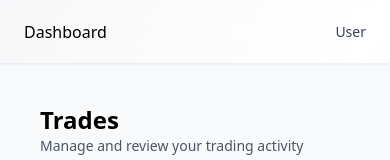
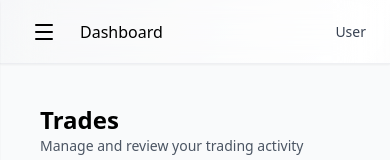
Before and after one commit to MyStack001/pipsoul-dashboard, a Next.js app: page /trades in a window 390 px wide. Shown: the top 160 px of the page. Built offline with nearby package versions, Linux system fonts and the light colour scheme.

Commit message:
Implement responsive dashboard layout and mobile navigation

```diff
--- a/src/app/(protected)/layout.tsx
+++ b/src/app/(protected)/layout.tsx
@@ -1,3 +1,7 @@
+"use client";
+
+import { useState } from "react";
+
 import Sidebar from "@/components/layout/Sidebar";
 import Topbar from "@/components/layout/Topbar";
 
@@ -6,24 +10,70 @@ export default function DashboardLayout({
 }: {
   children: React.ReactNode;
 }) {
+  const [sidebarOpen, setSidebarOpen] = useState(false);
+
   return (
     <div className="flex h-screen overflow-hidden">
 
-      {/* Sidebar - Desktop only */}
+      {/* Desktop Sidebar */}
       <aside className="hidden md:block fixed left-0 top-0 h-screen w-60">
         <Sidebar />
+      </aside>
+
+      {/* Mobile Backdrop */}
+      {sidebarOpen && (
+        <div
+          onClick={() => setSidebarOpen(false)}
+          className="
+            fixed inset-0 z-40
+            bg-black/50
+            md:hidden
+          "
+        />
+      )}
+
+      {/* Mobile Sidebar */}
+      <aside
+        className={`
+          fixed top-0 left-0 z-50 h-screen w-60
+          transform transition-transform duration-300 ease-in-out
+          md:hidden
+
+          ${
+            sidebarOpen
+              ? "translate-x-0"
+              : "-translate-x-full"
+          }
+        `}
+      >
+        <Sidebar
+          onClose={() => setSidebarOpen(false)}
+        />
       </aside>
 
       {/* Right Section */}
       <div className="flex min-w-0 flex-1 flex-col md:ml-60">
 
         {/* Topbar */}
-        <header className="fixed top-0 left-0 right-0 z-50 md:left-60">
-          <Topbar />
+        <header className="fixed top-0 left-0 right-0 z-30 md:left-60">
+          <Topbar
+            onMenuClick={() =>
+              setSidebarOpen(true)
+            }
+          />
         </header>
 
         {/* Main Content */}
-        <main className="mt-16 h-[calc(100vh-4rem)] overflow-y-auto overflow-x-hidden p-4 md:p-6 bg-gray-50 dark:bg-[#0B0F19]">
+        <main
+          className="
+            mt-16
+            h-[calc(100vh-4rem)]
+            overflow-y-auto
+            overflow-x-hidden
+            p-4 md:p-6
+            bg-gray-50 dark:bg-[#0B0F19]
+          "
+        >
           {children}
         </main>
 
--- a/src/components/layout/Sidebar.tsx
+++ b/src/components/layout/Sidebar.tsx
@@ -13,7 +13,11 @@ import {
 } from "lucide-react";
 import Image from "next/image";
 
-export default function Sidebar() {
+export default function Sidebar({
+  onClose,
+}: {
+  onClose?: () => void;
+}) {
   const pathname = usePathname();
   const [isDark, setIsDark] = useState(false);
 
@@ -79,9 +83,10 @@ export default function Sidebar() {
 
           return (
             <a
-              key={item.name}
-              href={item.href}
-              className={`
+  key={item.name}
+  href={item.href}
+  onClick={onClose}
+  className={`
                 flex items-center gap-3 px-3 py-2 rounded-lg transition-all duration-200
 
                 ${
--- a/src/components/layout/Topbar.tsx
+++ b/src/components/layout/Topbar.tsx
@@ -1,6 +1,12 @@
 "use client";
 
-export default function Topbar() {
+import { Menu } from "lucide-react";
+
+export default function Topbar({
+  onMenuClick,
+}: {
+  onMenuClick?: () => void;
+}) {
   return (
     <div
       className="
@@ -10,13 +16,29 @@ export default function Topbar() {
         border-b border-gray-200/60 dark:border-white/10
         text-black dark:text-white
         flex items-center justify-between px-6
-
         shadow-sm dark:shadow-none
       "
     >
-      <h2 className="font-medium">
-        Dashboard
-      </h2>
+      <div className="flex items-center gap-4">
+
+        {/* Mobile Menu Button */}
+        <button
+          onClick={onMenuClick}
+          className="
+            md:hidden
+            p-2 rounded-lg
+            hover:bg-black/5
+            dark:hover:bg-white/10
+            transition-colors
+          "
+        >
+          <Menu className="w-6 h-6" />
+        </button>
+
+        <h2 className="font-medium">
+          Dashboard
+        </h2>
+      </div>
 
       <div className="text-sm text-gray-700 dark:text-gray-300">
         User
```
